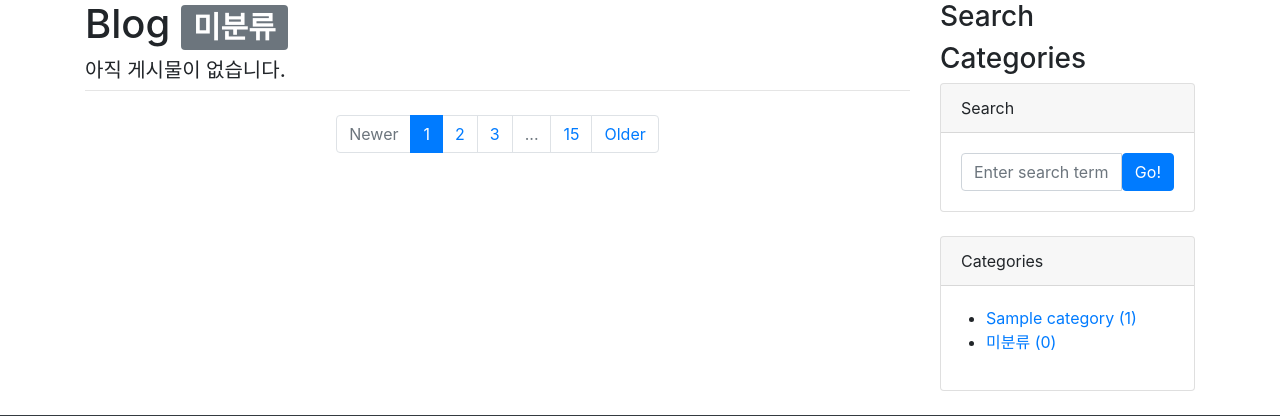
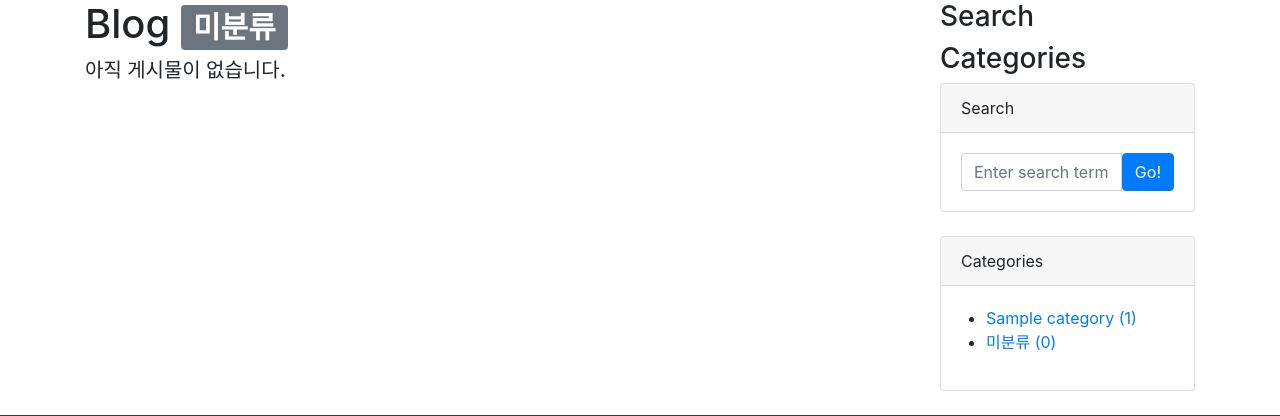
Before and after one commit to hawki741/Django22, a Django app: page /blog/category/no_category/ in a window 1280 px wide. Shown: the part 56-472 px from the top of the page. Run offline with Django 4.2, Linux system fonts and the light colour scheme; tables that the repository leaves empty hold one stand-in row (values such as "Sample post"); some libraries are stand-ins or nearby versions.

Commit message:
포스트를 여러 페이지에 나누어 보여주기

```diff
--- a/blog/templates/blog/post_list.html
+++ b/blog/templates/blog/post_list.html
@@ -54,17 +54,23 @@
         {% else %}
         <h5>아직 게시물이 없습니다.</h5>
         {% endif %}
+
+        {% if is_paginated %}
         <!-- Pagination-->
         <nav aria-label="Pagination">
           <hr class="my-0" />
           <ul class="pagination justify-content-center my-4">
-            <li class="page-item disabled"><a class="page-link" href="#" tabindex="-1" aria-disabled="true">Newer</a></li>
-            <li class="page-item active" aria-current="page"><a class="page-link" href="#!">1</a></li>
-            <li class="page-item"><a class="page-link" href="#!">2</a></li>
-            <li class="page-item"><a class="page-link" href="#!">3</a></li>
-            <li class="page-item disabled"><a class="page-link" href="#!">...</a></li>
-            <li class="page-item"><a class="page-link" href="#!">15</a></li>
-            <li class="page-item"><a class="page-link" href="#!">Older</a></li>
+              {% if page_obj.has_previous %}
+                <li class="page-item"><a class="page-link" href="?page={{page_obj.previous_page_number}}" tabindex="-1" aria-disabled="true">Newer</a></li>
+              {% else %}
+                <li class="page-item disabled"><a class="page-link" href="#" tabindex="-1" aria-disabled="true">Newer</a></li>
+              {% endif %}
+              {% if page_obj.has_next %}
+                <li class="page-item"><a class="page-link" href="?page={{page_obj.next_page_number}}" tabindex="-1" aria-disabled="true">Older</a></li>
+              {% else %}
+                <li class="page-item disabled"><a class="page-link" href="#" tabindex="-1" aria-disabled="true">Older</a></li>
+              {% endif %}
           </ul>
         </nav>
+        {% endif %}
 {% endblock %}
--- a/blog/views.py
+++ b/blog/views.py
@@ -11,6 +11,7 @@ from django.shortcuts import get_object_or_404
 class PostList(ListView):
     model = Post
     ordering = '-pk'
+    paginate_by = 5
 
     def get_context_data(self, *, object_list=None, **kwargs):
         context = super(PostList, self).get_context_data()
```
